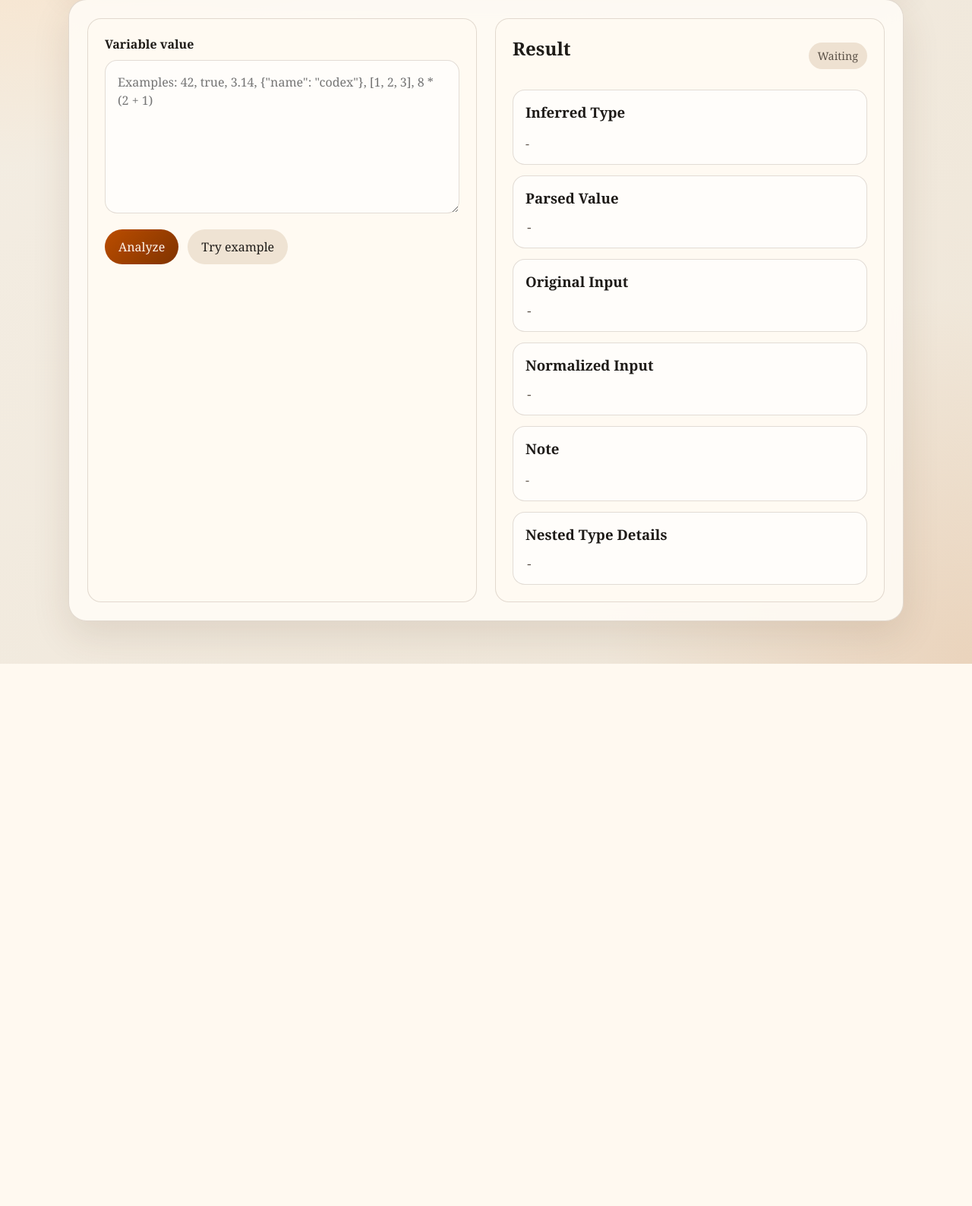
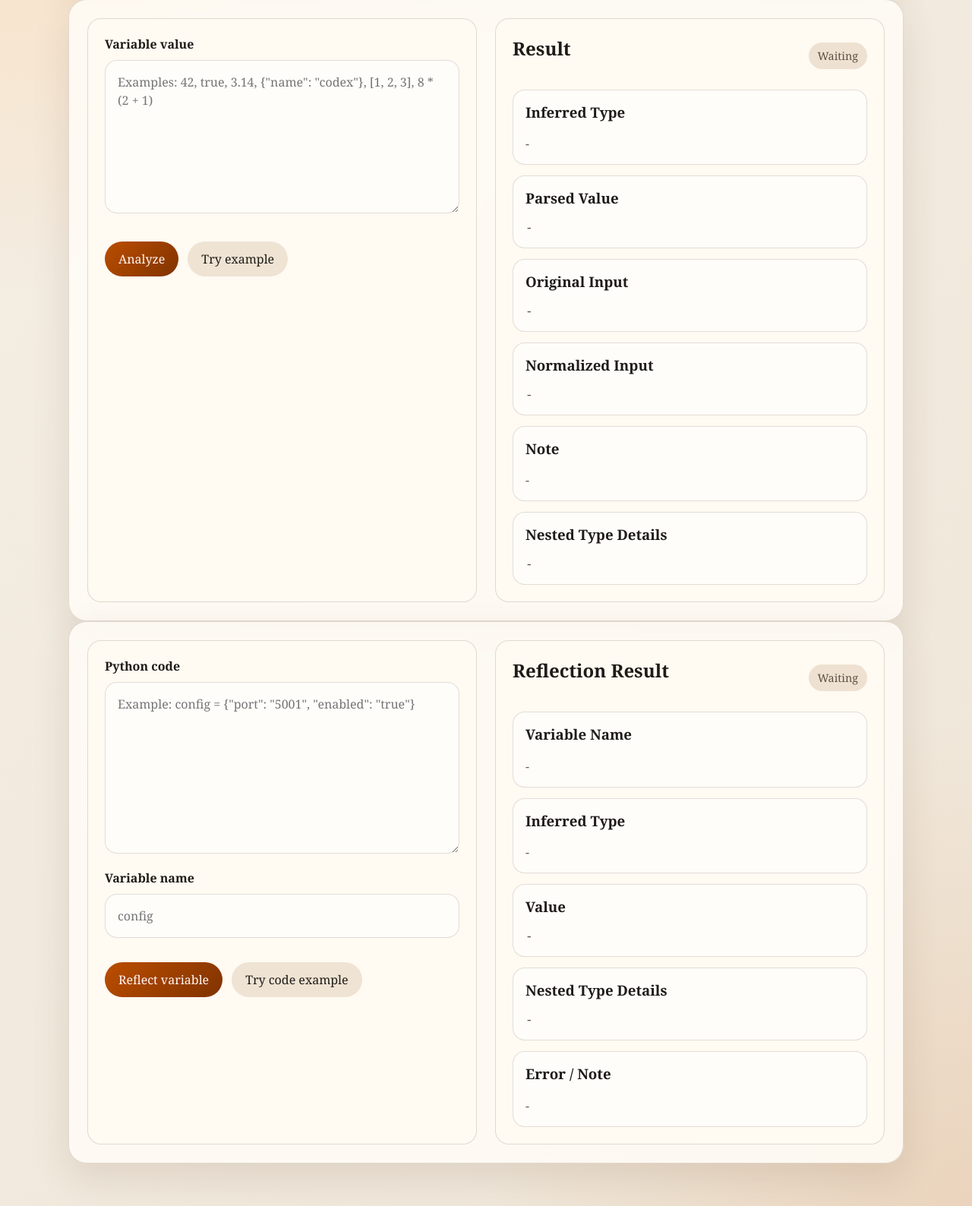
Before and after one commit to pizazz0928/Software-Engineering-Mini-Tool, a Flask app: page / in a window 1280 px wide. Shown: the part 303-1891 px from the top of the page at 76% size. Before the commit the page ends 1177 px from the top, so only its background shows below. Run offline with Flask 3, Linux system fonts and the light colour scheme.

Commit message:
Add files via upload

```diff
--- a/app.py
+++ b/app.py
@@ -31,6 +31,12 @@ ALLOWED_UNARYOPS = {
 
 MAX_INPUT_LENGTH = 5000
 COMPOSITE_TYPES = {"Dict", "List", "Tuple", "Set"}
+MAX_CODE_LENGTH = 8000
+ALLOWED_CODE_BINOPS = tuple(ALLOWED_BINOPS.keys())
+ALLOWED_CODE_UNARYOPS = tuple(ALLOWED_UNARYOPS.keys())
+ALLOWED_COMPARE_OPS = (ast.Eq, ast.NotEq, ast.Gt, ast.GtE, ast.Lt, ast.LtE)
+ALLOWED_BOOLOPS = (ast.And, ast.Or)
+SAFE_GLOBALS = {"__builtins__": {}}
 
 
 def type_name(value: Any) -> str:
@@ -227,6 +233,109 @@ def to_json_safe(value: Any) -> Any:
     return value
 
 
+def validate_python_code(tree: ast.AST) -> None:
+    """
+    Allow only a small, declarative Python subset for variable reflection.
+    """
+    allowed_nodes = (
+        ast.Module,
+        ast.Assign,
+        ast.AnnAssign,
+        ast.Expr,
+        ast.Name,
+        ast.Load,
+        ast.Store,
+        ast.Constant,
+        ast.List,
+        ast.Tuple,
+        ast.Set,
+        ast.Dict,
+        ast.BinOp,
+        ast.Add,
+        ast.Sub,
+        ast.Mult,
+        ast.Div,
+        ast.FloorDiv,
+        ast.Mod,
+        ast.Pow,
+        ast.UnaryOp,
+        ast.UAdd,
+        ast.USub,
+        ast.BoolOp,
+        ast.And,
+        ast.Or,
+        ast.Compare,
+        ast.Eq,
+        ast.NotEq,
+        ast.Gt,
+        ast.GtE,
+        ast.Lt,
+        ast.LtE,
+        ast.Subscript,
+        ast.Slice,
+        ast.IfExp,
+    )
+
+    for node in ast.walk(tree):
+        if not isinstance(node, allowed_nodes):
+            raise ValueError(f"Unsupported syntax: {type(node).__name__}")
+
+        if isinstance(node, ast.Assign):
+            if len(node.targets) != 1 or not isinstance(node.targets[0], ast.Name):
+                raise ValueError("Only single variable assignment is supported")
+
+        if isinstance(node, ast.AnnAssign):
+            if not isinstance(node.target, ast.Name):
+                raise ValueError("Only named variables can be annotated")
+            if node.value is None:
+                raise ValueError("Annotated assignments must include a value")
+
+        if isinstance(node, ast.BinOp) and not isinstance(node.op, ALLOWED_CODE_BINOPS):
+            raise ValueError("Unsupported binary operator")
+
+        if isinstance(node, ast.UnaryOp) and not isinstance(node.op, ALLOWED_CODE_UNARYOPS):
+            raise ValueError("Unsupported unary operator")
+
+        if isinstance(node, ast.BoolOp) and not isinstance(node.op, ALLOWED_BOOLOPS):
+            raise ValueError("Unsupported boolean operator")
+
+        if isinstance(node, ast.Compare):
+            for op in node.ops:
+                if not isinstance(op, ALLOWED_COMPARE_OPS):
+                    raise ValueError("Unsupported comparison operator")
+
+
+def reflect_variable_from_code(code: str, variable_name: str) -> tuple[str, Any, dict[str, Any]]:
+    normalized_code, normalization_notes = normalize_user_input(code)
+    if not normalized_code.strip():
+        raise ValueError("Code input cannot be empty")
+    if len(normalized_code) > MAX_CODE_LENGTH:
+        raise ValueError(f"Code input is too long. Limit is {MAX_CODE_LENGTH} characters")
+    if not variable_name or not variable_name.isidentifier():
+        raise ValueError("Variable name must be a valid Python identifier")
+
+    try:
+        tree = ast.parse(normalized_code, mode="exec")
+    except SyntaxError as exc:
+        raise ValueError(f"Syntax error: {exc.msg}") from exc
+
+    validate_python_code(tree)
+
+    local_scope: dict[str, Any] = {}
+    compiled = compile(tree, "<reflection>", "exec")
+    exec(compiled, SAFE_GLOBALS, local_scope)
+
+    if variable_name not in local_scope:
+        raise ValueError(f"Variable '{variable_name}' was not found in the provided code")
+
+    value = local_scope[variable_name]
+    inferred_type = type_name(value)
+    details = build_type_details(value, parse_nested_strings=True)
+    if normalization_notes:
+        details["note"] = " | ".join(normalization_notes)
+    return inferred_type, value, details
+
+
 @app.route("/")
 def index() -> str:
     return render_template("index.html")
@@ -269,6 +378,33 @@ def analyze_variable():
         return jsonify({"error": "Internal server error"}), 500
 
 
+@app.route("/api/reflect-variable", methods=["POST"])
+def reflect_variable():
+    try:
+        data = request.get_json(silent=True)
+        if not data or "code" not in data or "variable_name" not in data:
+            return jsonify({"error": "Missing 'code' or 'variable_name' in request"}), 400
+
+        code = data["code"]
+        variable_name = data["variable_name"]
+        if not isinstance(code, str) or not isinstance(variable_name, str):
+            return jsonify({"error": "'code' and 'variable_name' must be strings"}), 400
+
+        inferred_type, reflected_value, details = reflect_variable_from_code(code, variable_name.strip())
+        response = {
+            "variable_name": variable_name.strip(),
+            "inferred_type": inferred_type,
+            "parsed_value": to_json_safe(reflected_value),
+            "type_details": to_json_safe(details),
+        }
+        return jsonify(response), 200
+    except ValueError as exc:
+        return jsonify({"error": str(exc)}), 400
+    except Exception:
+        logging.exception("Unexpected error in /api/reflect-variable")
+        return jsonify({"error": "Internal server error"}), 500
+
+
 if __name__ == "__main__":
     debug_enabled = os.getenv("FLASK_DEBUG", "0").lower() in {"1", "true", "yes", "on"}
     app.run(host="0.0.0.0", port=5001, debug=debug_enabled)
--- a/static/app.js
+++ b/static/app.js
@@ -1,6 +1,10 @@
 const form = document.getElementById("analyzer-form");
 const input = document.getElementById("variable-input");
 const fillExampleButton = document.getElementById("fill-example");
+const reflectionForm = document.getElementById("reflection-form");
+const codeInput = document.getElementById("code-input");
+const variableNameInput = document.getElementById("variable-name-input");
+const fillCodeExampleButton = document.getElementById("fill-code-example");
 
 const statusBadge = document.getElementById("status-badge");
 const resultType = document.getElementById("result-type");
@@ -9,8 +13,21 @@ const resultInput = document.getElementById("result-input");
 const resultNormalizedInput = document.getElementById("result-normalized-input");
 const resultWarning = document.getElementById("result-warning");
 const resultDetails = document.getElementById("result-details");
+const reflectionStatusBadge = document.getElementById("reflection-status-badge");
+const reflectionVariableName = document.getElementById("reflection-variable-name");
+const reflectionType = document.getElementById("reflection-type");
+const reflectionValue = document.getElementById("reflection-value");
+const reflectionDetails = document.getElementById("reflection-details");
+const reflectionError = document.getElementById("reflection-error");
 
 const exampleValue = '{"enabled":"true","port":"5001","rate":"0.75","servers":["1","2","3"]}';
+const exampleCode = `port = "5001"
+enabled = "true"
+config = {
+    "port": port,
+    "enabled": enabled,
+    "servers": ["1", "2", "3"]
+}`;
 
 function setStatus(text, kind = "") {
     statusBadge.textContent = text;
@@ -31,6 +48,11 @@ function renderJson(value) {
 
 fillExampleButton.addEventListener("click", () => {
     input.value = exampleValue;
+});
+
+fillCodeExampleButton.addEventListener("click", () => {
+    codeInput.value = exampleCode;
+    variableNameInput.value = "config";
 });
 
 form.addEventListener("submit", async (event) => {
@@ -80,3 +102,55 @@ form.addEventListener("submit", async (event) => {
         setStatus("Failed", "error");
     }
 });
+
+reflectionForm.addEventListener("submit", async (event) => {
+    event.preventDefault();
+
+    const code = codeInput.value.trim();
+    const variableName = variableNameInput.value.trim();
+    if (!code || !variableName) {
+        setStatus("Input required", "error");
+        reflectionStatusBadge.textContent = "Input required";
+        reflectionStatusBadge.className = "status-badge error";
+        return;
+    }
+
+    reflectionStatusBadge.textContent = "Analyzing";
+    reflectionStatusBadge.className = "status-badge";
+    reflectionVariableName.textContent = variableName;
+    reflectionType.textContent = "-";
+    reflectionValue.textContent = "-";
+    reflectionDetails.textContent = "-";
+    reflectionError.textContent = "-";
+
+    try {
+        const response = await fetch("/api/reflect-variable", {
+            method: "POST",
+            headers: {
+                "Content-Type": "application/json",
+            },
+            body: JSON.stringify({
+                code,
+                variable_name: variableName,
+            }),
+        });
+
+        const payload = await response.json();
+        if (!response.ok) {
+            throw new Error(payload.error || "Request failed");
+        }
+
+        reflectionVariableName.textContent = payload.variable_name ?? variableName;
+        reflectionType.textContent = payload.inferred_type ?? "-";
+        reflectionValue.textContent = renderJson(payload.parsed_value);
+        reflectionDetails.textContent = renderJson(payload.type_details);
+        reflectionError.textContent = "No error";
+        reflectionStatusBadge.textContent = "Completed";
+        reflectionStatusBadge.className = "status-badge success";
+    } catch (error) {
+        reflectionType.textContent = "Error";
+        reflectionError.textContent = error.message;
+        reflectionStatusBadge.textContent = "Failed";
+        reflectionStatusBadge.className = "status-badge error";
+    }
+});
--- a/static/styles.css
+++ b/static/styles.css
@@ -92,7 +92,8 @@ h1 {
     font-weight: 700;
 }
 
-.analyzer-form textarea {
+.analyzer-form textarea,
+.analyzer-form input {
     width: 100%;
     resize: vertical;
     border-radius: 16px;
@@ -102,6 +103,7 @@ h1 {
     line-height: 1.5;
     color: var(--text);
     background: #fffdfa;
+    margin-bottom: 16px;
 }
 
 .button-row {
--- a/templates/index.html
+++ b/templates/index.html
@@ -68,6 +68,63 @@
                 </div>
             </section>
         </section>
+
+        <section class="workspace-card">
+            <form id="reflection-form" class="analyzer-form">
+                <label for="code-input">Python code</label>
+                <textarea
+                    id="code-input"
+                    name="code"
+                    rows="8"
+                    placeholder='Example: config = {"port": "5001", "enabled": "true"}'
+                    required
+                ></textarea>
+
+                <label for="variable-name-input">Variable name</label>
+                <input
+                    id="variable-name-input"
+                    name="variable_name"
+                    type="text"
+                    placeholder="config"
+                    required
+                >
+
+                <div class="button-row">
+                    <button type="submit">Reflect variable</button>
+                    <button type="button" id="fill-code-example" class="secondary">Try code example</button>
+                </div>
+            </form>
+
+            <section class="result-panel" aria-live="polite">
+                <div class="result-header">
+                    <h2>Reflection Result</h2>
+                    <span id="reflection-status-badge" class="status-badge">Waiting</span>
+                </div>
+
+                <div class="result-grid">
+                    <article class="result-item">
+                        <h3>Variable Name</h3>
+                        <p id="reflection-variable-name">-</p>
+                    </article>
+                    <article class="result-item">
+                        <h3>Inferred Type</h3>
+                        <p id="reflection-type">-</p>
+                    </article>
+                    <article class="result-item">
+                        <h3>Value</h3>
+                        <pre id="reflection-value">-</pre>
+                    </article>
+                    <article class="result-item result-item-wide">
+                        <h3>Nested Type Details</h3>
+                        <pre id="reflection-details">-</pre>
+                    </article>
+                    <article class="result-item result-item-wide">
+                        <h3>Error / Note</h3>
+                        <p id="reflection-error">-</p>
+                    </article>
+                </div>
+            </section>
+        </section>
     </main>
 
     <script src="{{ url_for('static', filename='app.js') }}"></script>
```
Also changed, not shown: README.md.
